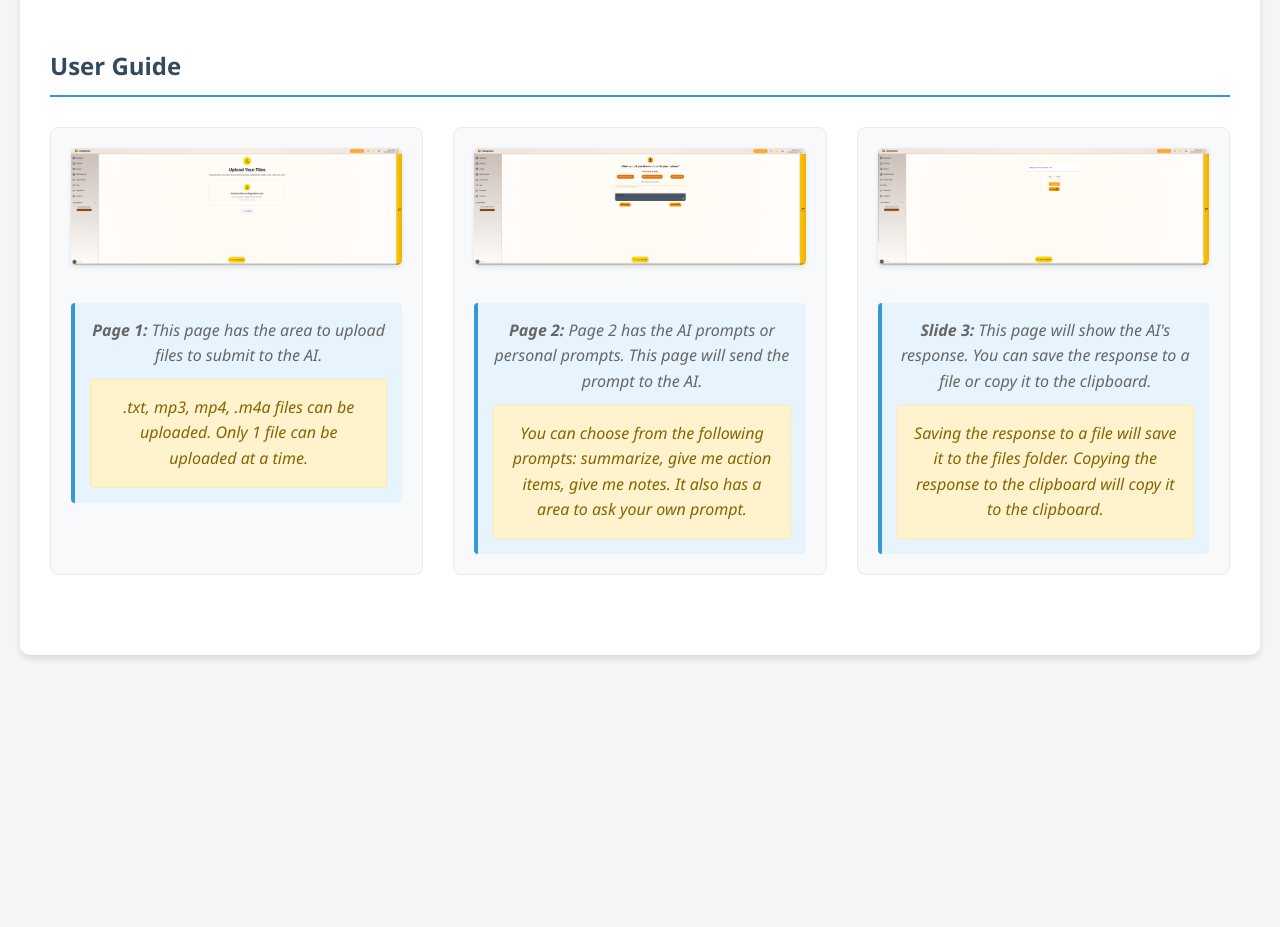
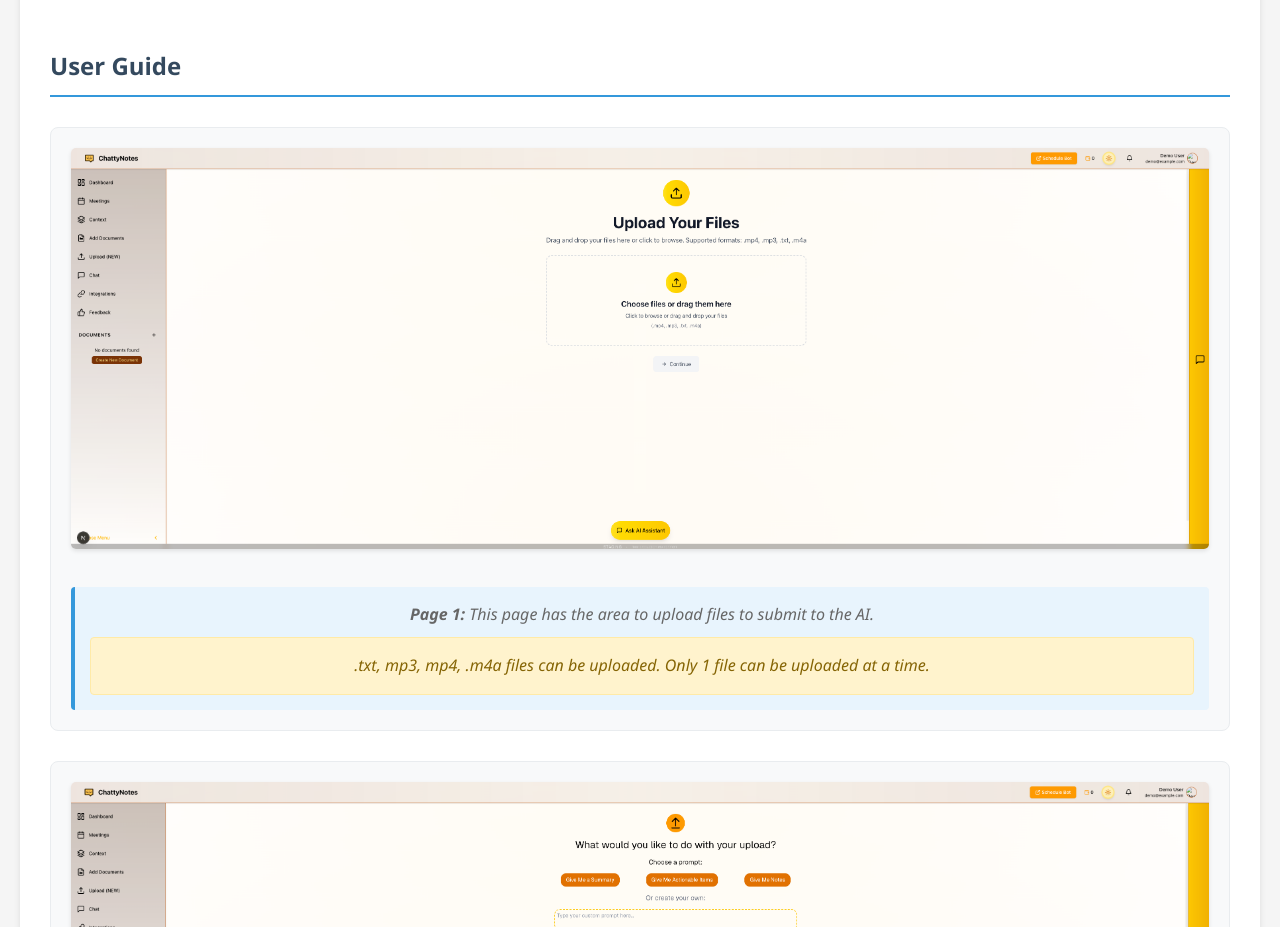
Before and after one commit to 1932StoutScarabs/recruiting-customers, a plain HTML site: page index.html in a window 1280 px wide. Shown: the part 987-1914 px from the top of the page. Before the commit the page ends 1662 px from the top, so only its background shows below. Drawn offline with Linux system fonts and the light colour scheme.

Commit message:
Update Webstie so ss can be seen easy

```diff
--- a/index.html
+++ b/index.html
@@ -54,8 +54,8 @@
         }
 
         .slides-container {
-            display: grid;
-            grid-template-columns: repeat(auto-fit, minmax(300px, 1fr));
+            display: flex;
+            flex-direction: column;
             gap: 30px;
             margin: 30px 0;
         }
```
